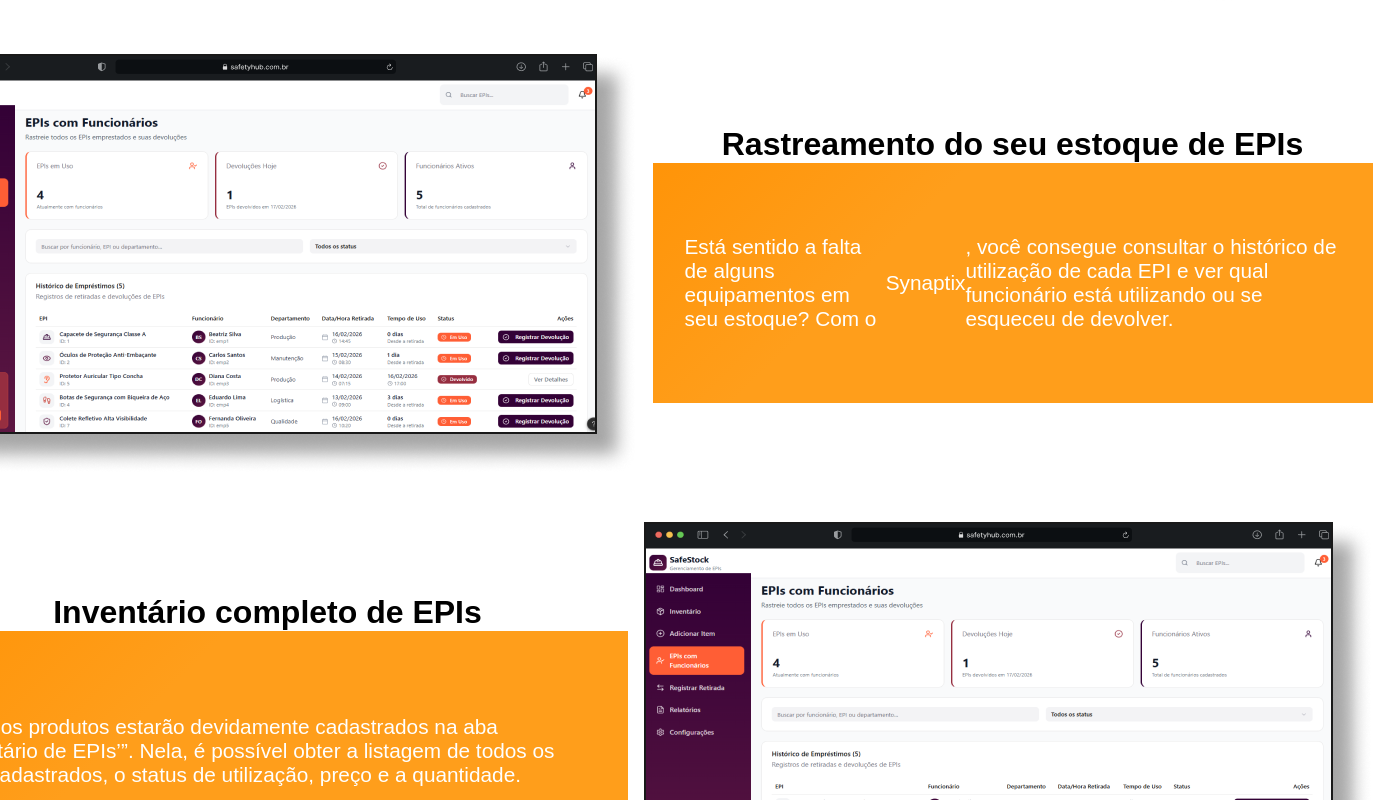
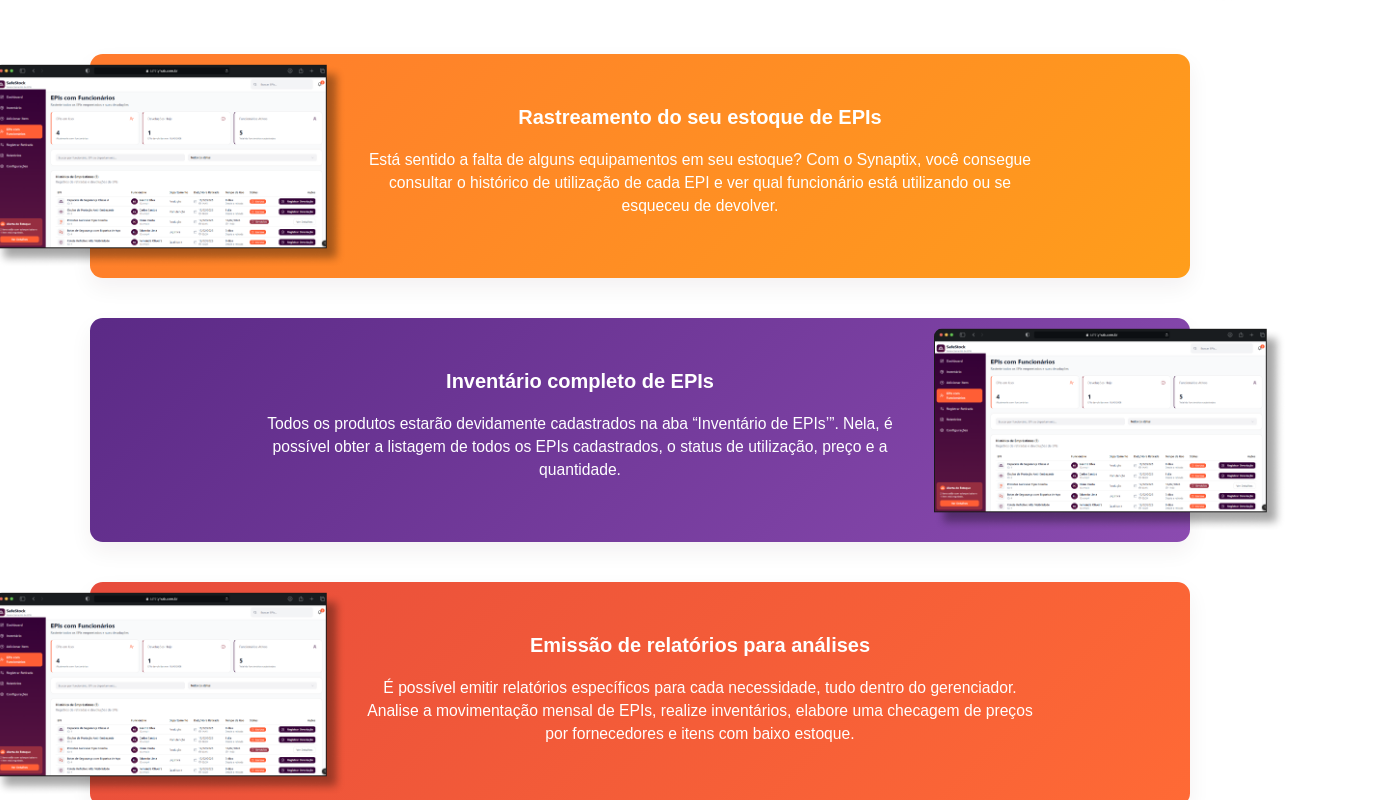
Before and after one commit to souzabweatriz/Synaptix, a Vue app: page / in a window 1280 px wide. Shown: the part 1460-2260 px from the top of the page, 1373 px wide, since content can reach past the window. Built offline with nearby package versions, Linux system fonts and the light colour scheme.

Commit message:
feat: add cards at page home

```diff
--- a/src/views/Home.vue
+++ b/src/views/Home.vue
@@ -64,9 +64,7 @@
                     <h1 class="title-dashboard">Rastreamento do seu estoque de EPIs</h1>
                     <div class="subtitle-dashboard-one">
                         Está sentido a falta de alguns equipamentos em seu estoque? Com o <span>Synaptix</span>, você
-                        consegue consultar o histórico de utilização de cada EPI e ver qual funcionário está utilizando
-                        ou
-                        se esqueceu de devolver.
+                        consegue consultar o histórico de utilização de cada EPI e ver qual funcionário está utilizando ou se esqueceu de devolver.
                     </div>
                 </div>
             </div>
@@ -98,9 +96,39 @@
 </template>
 
 <script setup>
+import { onMounted } from 'vue';
 import AppHeader from '../../components/AppHeader.vue';
 import 'primeicons/primeicons.css';
 import Card from '../../components/Cards.vue';
+
+onMounted(() => {
+    const cards = Array.from(document.querySelectorAll('.section-dashboard > div'));
+    if (!cards.length) return;
+
+    // inicializa estado oculto e posicionamento alternado
+    cards.forEach((el, i) => {
+        const dir = i % 2 === 0 ? -1 : 1;
+        el.style.opacity = '0';
+        el.style.transform = `translateX(${dir * 40}px) translateY(0)`;
+        el.style.transition = 'transform 700ms cubic-bezier(.2,.9,.2,1), opacity 700ms';
+        el.style.willChange = 'transform, opacity';
+    });
+
+    const io = new IntersectionObserver((entries, obs) => {
+        entries.forEach(entry => {
+            if (!entry.isIntersecting) return;
+            const el = entry.target;
+            const idx = cards.indexOf(el);
+            // stagger usando delay baseado no índice
+            el.style.transitionDelay = `${idx * 120}ms`;
+            el.style.opacity = '1';
+            el.style.transform = 'translateX(0) translateY(0)';
+            obs.unobserve(el);
+        });
+    }, { threshold: 0.18 });
+
+    cards.forEach(c => io.observe(c));
+});
 </script>
 
 <style scoped>
@@ -118,57 +146,30 @@
     justify-content: flex-end
 }
 
-.subtitle-dashboard-one {
-    font-weight: 300;
-    font-size: 1.3rem;
-    padding: 2rem;
-    color: black;
-    background: linear-gradient(135deg, #ff9408, #FF9E1B, #FF9E1B, #FF9E1B);
-    width: 45rem;
-    display: flex;
-    align-items: center;
-    justify-content: center;
-    height: 15rem;
-    color: white;
-}
 
 .subtitle-dashboard-two {
     font-weight: 300;
     font-size: 1.3rem;
-    padding: 2rem;
-    color: black;
-    background: linear-gradient(135deg, #ff9408, #FF9E1B, #FF9E1B, #FF9E1B);
-    width: 45rem;
-    display: flex;
-    align-items: center;
-    justify-content: center;
-    height: 15rem;
     color: white;
 }
 
 .subtitle-dashboard-three {
     font-weight: 300;
     font-size: 1.3rem;
-    padding: 2rem;
-    color: black;
-    background: linear-gradient(135deg, #ff9408, #FF9E1B, #FF9E1B, #FF9E1B);
-    width: 45rem;
-    display: flex;
-    align-items: center;
-    justify-content: center;
-    height: 15rem;
     color: white;
 }
 
 
+/* Dashboard: layout em coluna (estilo da imagem), alterna imagem/texto por card */
 .section-dashboard {
     display: flex;
     flex-direction: column;
     align-items: center;
     justify-content: center;
     width: 100%;
-    gap: 3rem;
-    margin-top: 3rem;
+    gap: 2.5rem;
+    margin-top: 1rem;
+    padding: 2rem 1rem;
 }
 
 .aside-row {
@@ -177,22 +178,103 @@
     align-items: center;
 }
 
-.aside-dashboard {
+
+/* Card base */
+
+.section-dashboard > div {
     display: flex;
-    flex-direction: row;
     align-items: center;
-    justify-content: center;
-    width: 50%;
-    gap: 1rem;
+    justify-content: center; /* centraliza o conteúdo horizontalmente */
+    gap: 1.5rem;
+    background: transparent;
+    border-radius: 0.8rem;
+    box-shadow: 0 0.6rem 1.4rem rgba(51,16,41,0.06);
+    padding: 1.5rem;
+    width: 100%;
+    max-width: 1100px; /* centraliza e limita largura para visual semelhante à imagem */
+    min-height: 14rem;
+    overflow: visible; /* permitir imagem sair do card */
+    position: relative;
 }
 
-.aside-dashboard-left {
+/* Inverte ordem no segundo card para imagem à direita */
+
+.section-dashboard > div.aside-dashboard-left {
+    flex-direction: row-reverse;
+}
+
+/* Imagem do card */
+.section-dashboard img {
+    width: 22rem; /* aumentar imagem */
+    height: auto;
+    object-fit: cover;
+    flex-shrink: 0;
+    border-radius: 0.5rem;
+    transition: transform 300ms ease;
+    position: absolute;
+    top: 50%;
+    transform: translateY(-50%);
+    z-index: 2;
+}
+
+/* posiciona imagens para fora do card colorido */
+.section-dashboard > div:nth-child(1) img {
+    left: -6rem;
+}
+.section-dashboard > div:nth-child(2) img {
+    right: -6rem;
+    left: auto;
+}
+.section-dashboard > div:nth-child(3) img {
+    left: -6rem;
+}
+
+.aside-row {
     display: flex;
-    flex-direction: row-reverse;
-    align-items: center;
-    justify-content: center;
-    width: 50%;
-    gap: 1rem;
+    flex-direction: column;
+    gap: 0.75rem;
+    align-items: center; /* centraliza os textos */
+    text-align: center; /* centraliza o texto interno */
+    width: 100%;
+}
+
+.title-dashboard {
+    font-size: 1.25rem;
+    margin: 0;
+    font-weight: 700;
+}
+
+
+.section-dashboard > div:nth-child(1) {
+    background: linear-gradient(135deg,#ff7a2e,#ff9e1b);
+    color: #fff;
+    padding-left: 9rem; /* espaço para a imagem que fica fora */
+}
+
+.section-dashboard > div:nth-child(2) {
+    background: linear-gradient(135deg,#5b2a86,#8b4bb0);
+    color: #fff;
+    padding-right: 9rem; /* espaço para a imagem que fica fora à direita */
+}
+
+.section-dashboard > div:nth-child(3) {
+    background: linear-gradient(135deg,#e74c3c,#ff6a35);
+    color: #fff;
+    padding-left: 9rem; /* espaço para a imagem que fica fora */
+}
+
+.subtitle-dashboard-one,
+.subtitle-dashboard-two,
+.subtitle-dashboard-three {
+    font-weight: 300;
+    font-size: 0.98rem;
+    padding: 0.5rem 0.75rem;
+    color: inherit; /* usa white do card */
+    background: transparent;
+    width: calc(100% - 14rem);
+    max-width: calc(100% - 14rem);
+    line-height: 1.45;
+    border-radius: 0.25rem;
 }
 
 .image-feature {
@@ -407,6 +489,43 @@
 }
 
 @media (max-width: 1024px) {
+    .section-dashboard {
+        /* já em coluna por padrão, manter ajustes menores */
+        gap: 1.25rem;
+        padding: 0.5rem 0;
+        align-items: center;
+    }
+
+    .section-dashboard > div {
+        width: 100%;
+        min-height: auto;
+        flex-direction: column;
+        align-items: center;
+        text-align: center;
+        gap: 1rem;
+        padding-left: 1rem !important;
+        padding-right: 1rem !important;
+    }
+
+    .section-dashboard > div.aside-dashboard-left {
+        flex-direction: column;
+    }
+
+    .section-dashboard img {
+        position: static;
+        transform: none;
+        width: 60%;
+        max-width: 260px;
+        margin: 0 auto;
+    }
+
+    .subtitle-dashboard-one,
+    .subtitle-dashboard-two,
+    .subtitle-dashboard-three {
+        width: 100%;
+        max-width: 100%;
+    }
+
     .section {
         flex-direction: column;
         padding: 1.5rem;
@@ -442,6 +561,35 @@
     .subtitle-aside {
         width: 100%;
     }
+}
+
+/* Animações de entrada: cada card aparece vindo de um lado */
+@keyframes slideInLeft {
+    from { transform: translateX(-3rem); opacity: 0; }
+    to { transform: translateX(0); opacity: 1; }
+}
+
+@keyframes slideInRight {
+    from { transform: translateX(3rem); opacity: 0; }
+    to { transform: translateX(0); opacity: 1; }
+}
+
+@keyframes slideInUp {
+    from { transform: translateY(2rem); opacity: 0; }
+    to { transform: translateY(0); opacity: 1; }
+}
+
+/* Aplica animações com stagger */
+.section-dashboard > div:nth-child(1) {
+    animation: slideInLeft 700ms cubic-bezier(.2,.9,.2,1) both 0.05s;
+}
+
+.section-dashboard > div:nth-child(2) {
+    animation: slideInRight 700ms cubic-bezier(.2,.9,.2,1) both 0.18s;
+}
+
+.section-dashboard > div:nth-child(3) {
+    animation: slideInUp 700ms cubic-bezier(.2,.9,.2,1) both 0.30s;
 }
 
 @media (max-width: 640px) {
```
Also changed, not shown: components/Sidebar.vue (+5 -6 lines), 44 other files (tests, documents, lock files or other folders).
